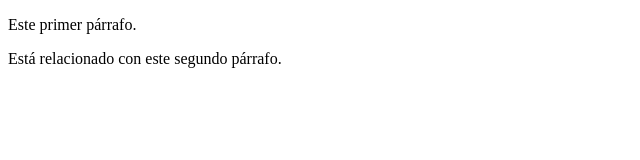
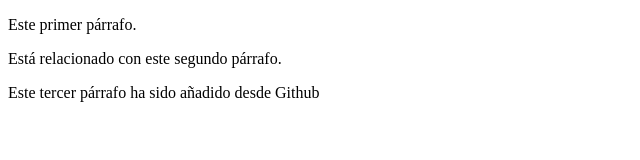
Before and after one commit to Luis-Educa/mi_proyecto_web_LRH, a plain HTML site: page index.html in a window 1280 px wide. Shown: the whole page, without its empty margins (0-640 px from the left). Drawn offline with Linux system fonts and the light colour scheme.

Commit message:
Edición remota del archivo index.html

```diff
--- a/index.html
+++ b/index.html
@@ -8,5 +8,6 @@
 <body>
     <p>Este primer párrafo.</p>
     <p>Está relacionado con este segundo párrafo.</p>
+    <p>Este tercer párrafo ha sido añadido desde Github</p>
 </body>
 </html>
```
